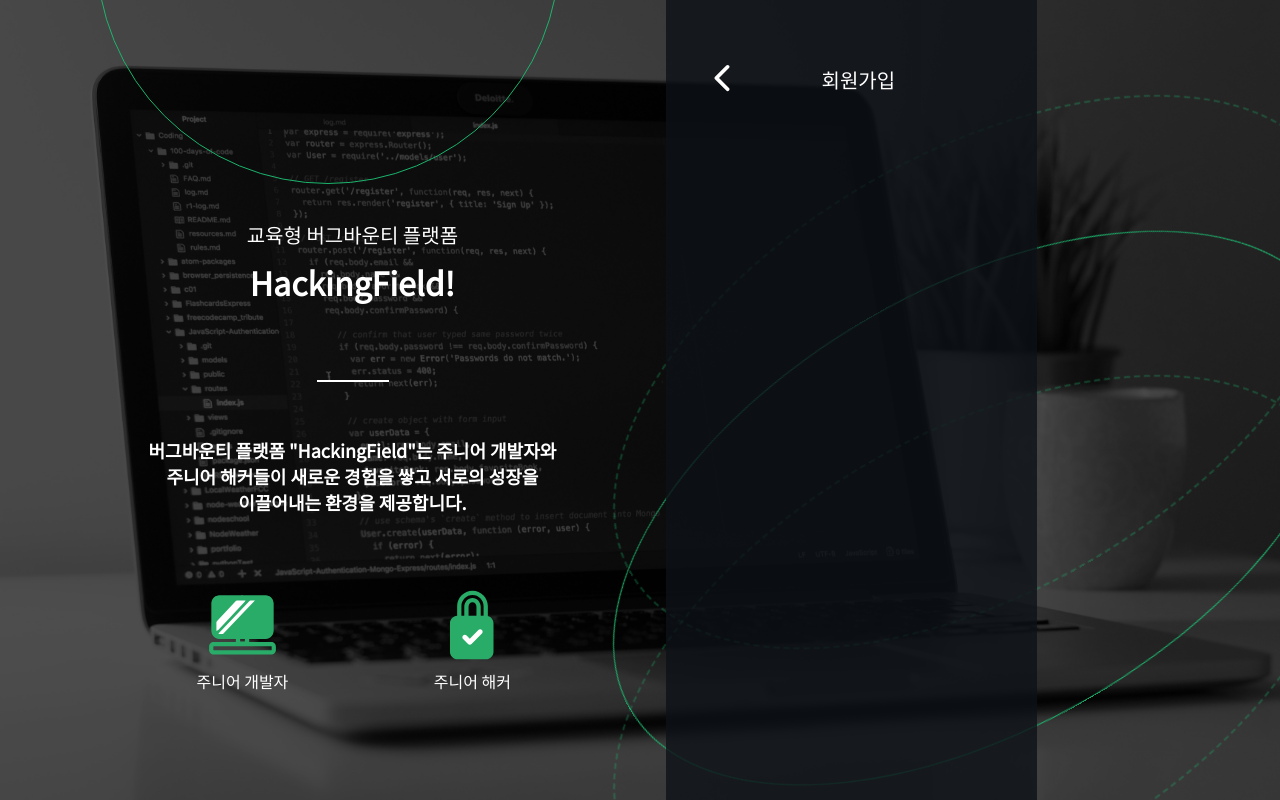
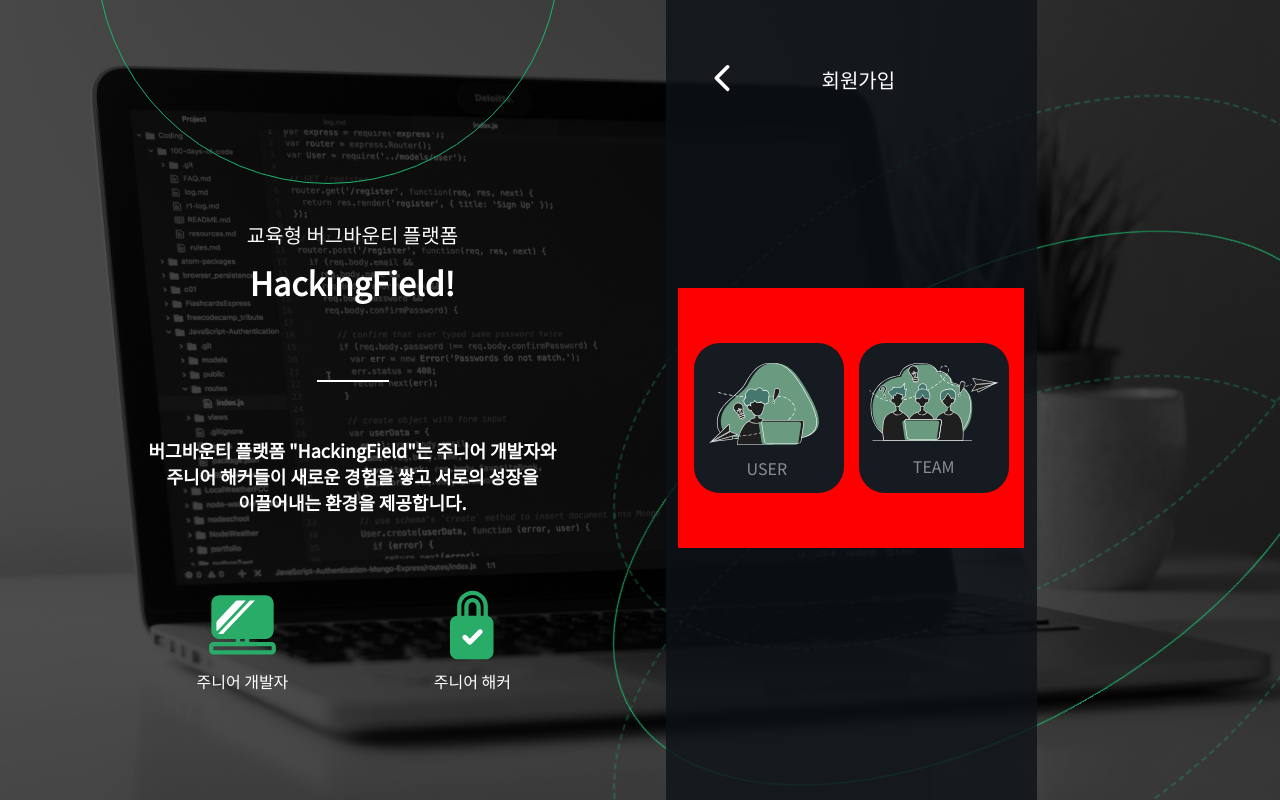
Before and after one commit to Team-INFO4/info-hackingfield-frontend, a Next.js app: page /signup/common in a window 1280 px wide. Shown: the top 800 px of the page. Built offline with nearby package versions, Linux system fonts and the light colour scheme; a web font is replaced by a local one.

Commit message:
회원가입 선택 아이콘 추가

```diff
--- a/components/Main/Resister_select.tsx
+++ b/components/Main/Resister_select.tsx
@@ -14,6 +14,16 @@ const Resister_select = () => {
         />
       </S.arrowBox>
       <h2>회원가입</h2>
+      <S.SelectDiv>
+        <S.userBox>
+          <S.userImage className="Icon" />
+          <h3>USER</h3>
+        </S.userBox>
+        <S.userBox>
+          <S.teamImage className="Icon" />
+          <p>TEAM</p>
+        </S.userBox>
+      </S.SelectDiv>
     </S.BackDiv>
   );
 };
--- a/components/Main/styles.tsx
+++ b/components/Main/styles.tsx
@@ -296,6 +296,9 @@ export const BackDiv = styled.div`
     font-size: 16px;
     font-weight: 500;
   }
+  @media screen and (max-width: 1200px) {
+    width: 348px;
+  }
 `;
 
 export const LogoBox = styled.div`
@@ -308,6 +311,9 @@ export const LogoBox = styled.div`
   background-image: url("/images/Logo.svg");
   background-repeat: no-repeat;
   background-size: contain;
+  @media screen and (max-width: 1200px) {
+    width: 282px;
+  }
 `;
 
 export const styledInput = styled.input`
@@ -326,6 +332,9 @@ export const styledInput = styled.input`
   &:focus {
     outline: 2px solid #2da16b;
   }
+  @media screen and (max-width: 1200px) {
+    width: 300px;
+  }
   @media screen and (max-height: 950px) {
     height: 50px;
   }
@@ -343,6 +352,9 @@ export const styledButton = styled.button`
   border-radius: 8px;
   font-size: 15px;
   color: #bbbbbb;
+  @media screen and (max-width: 1200px) {
+    width: 300px;
+  }
   @media screen and (max-height: 950px) {
     height: 60px;
     margin-top: 42px;
@@ -368,6 +380,9 @@ export const styledButtonEnable = styled.button`
     color: #ffffff;
     cursor: pointer;
   }
+  @media screen and (max-width: 1200px) {
+    width: 300px;
+  }
   @media screen and (max-height: 950px) {
     height: 60px;
     margin-top: 42px;
@@ -382,6 +397,9 @@ export const textBox = styled.div`
   color: #ffffff;
   top: 67vh;
   justify-content: space-between;
+  @media screen and (max-width: 1200px) {
+    width: 282px;
+  }
   @media screen and (max-height: 950px) {
     top: 70vh;
   }
@@ -408,3 +426,146 @@ export const arrowBox = styled.div`
     }
   }
 `;
+
+export const SelectDiv = styled.div`
+  position: relative;
+  display: flex;
+  justify-content: space-evenly;
+  align-items: center;
+  width: 27vw;
+  height: 260px;
+  background-color: red;
+  margin: 0 auto;
+  top: 36vh;
+  @media screen and (max-width: 1200px) {
+    width: 330px;
+  }
+`;
+
+export const userBox = styled.div`
+  position: relative;
+  width: 232px;
+  height: 232px;
+  background: #161b22;
+  border-radius: 26px;
+  &:hover {
+    background-color: #1e2329;
+    cursor: pointer;
+    .Icon {
+      filter: grayscale(0%) !important;
+    }
+    h3 {
+      opacity: 1;
+    }
+    p {
+      opacity: 1;
+    }
+  }
+
+  h3 {
+    position: relative;
+    font-weight: 500;
+    font-size: 18px;
+    top: 40px;
+    left: 38%;
+    opacity: 0.5;
+  }
+
+  p {
+    position: relative;
+    font-weight: 500;
+    font-size: 18px;
+    top: 35px;
+    left: 38%;
+    opacity: 0.5;
+  }
+  @media screen and (max-width: 1800px) {
+    width: 200px;
+    height: 200px;
+    h3 {
+      top: 30px;
+      left: 76px;
+    }
+    p {
+      top: 11px;
+    }
+  }
+  @media screen and (max-width: 1600px) {
+    width: 180px;
+    height: 180px;
+    h3 {
+      top: 20px;
+      left: 66px;
+    }
+    p {
+      top: -10px;
+      left: 36%;
+    }
+  }
+  @media screen and (max-width: 1440px) {
+    width: 150px;
+    height: 150px;
+    h3 {
+      top: 15px;
+      left: 53px;
+      font-size: 16px;
+    }
+    p {
+      top: -25px;
+      font-size: 16px;
+    }
+  }
+`;
+
+export const userImage = styled.div`
+  width: 150px;
+  height: 112px;
+  position: relative;
+  top: 40px;
+  margin: 0 auto;
+  background-repeat: no-repeat;
+  background-size: contain;
+  background-image: url("/images/Icon_user.svg");
+  filter: grayscale(60%);
+
+  @media screen and (max-width: 1800px) {
+    top: 30px;
+    width: 140px;
+    height: 102px;
+  }
+  @media screen and (max-width: 1600px) {
+    top: 20px;
+    width: 130px;
+    height: 92px;
+  }
+  @media screen and (max-width: 1440px) {
+    top: 20px;
+    width: 120px;
+    height: 82px;
+  }
+`;
+
+export const teamImage = styled.div`
+  width: 180px;
+  height: 120px;
+  position: relative;
+  top: 40px;
+  margin: 0 auto;
+  background-repeat: no-repeat;
+  background-size: contain;
+  background-image: url("/images/Icon_Team.svg");
+  filter: grayscale(60%);
+
+  @media screen and (max-width: 1800px) {
+    top: 30px;
+    width: 170px;
+  }
+  @media screen and (max-width: 1600px) {
+    top: 20px;
+    width: 150px;
+  }
+  @media screen and (max-width: 1440px) {
+    top: 20px;
+    width: 130px;
+  }
+`;
```
